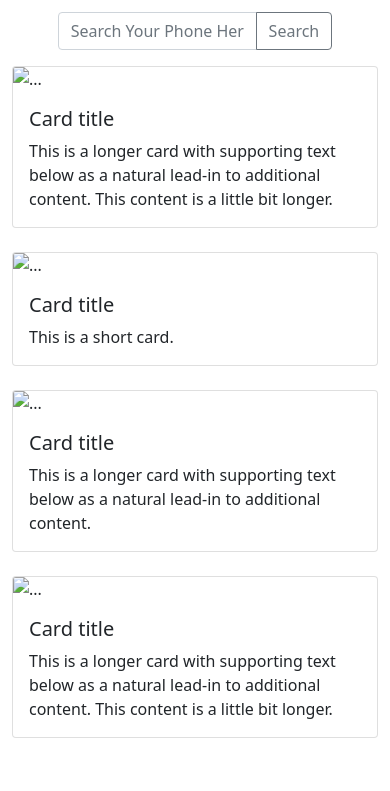
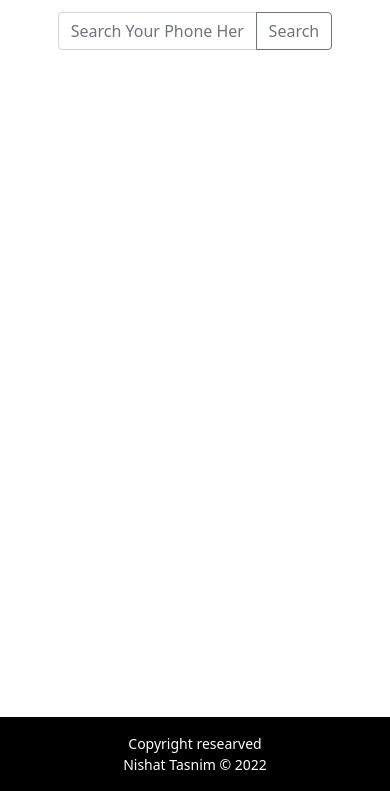
Before and after one commit to nishattasnim08/phone-hunter, a plain HTML site: page index.html in a window 390 px wide. Shown: the part 53-844 px from the top of the page. Drawn offline with nearby package versions, Linux system fonts and the light colour scheme.

Commit message:
phone image, phone name and footer commited

```diff
--- a/index.html
+++ b/index.html
@@ -11,8 +11,11 @@
 </head>
 
 <body>
+    <header>
         <h1 class="text-center my-3">Phone Bazaar</h1>
+    </header>
 
+    <main>
         <!-- search area -->
         <div class="container">
             <div class="input-group mb-3 w-75 mx-auto">
@@ -25,49 +28,13 @@
 
         <!-- search result -->
         <div class="container">
-        <div class="row row-cols-1 row-cols-md-3 g-4">
-            <div class="col">
-                <div class="card h-100">
-                    <img src="..." class="card-img-top" alt="...">
-                    <div class="card-body">
-                        <h5 class="card-title">Card title</h5>
-                        <p class="card-text">This is a longer card with supporting text below as a natural lead-in to
-                            additional content. This content is a little bit longer.</p>
+            <div id="search-result" class="row row-cols-1 row-cols-md-3 g-4 my-5">
             </div>
         </div>
-            </div>
-            <div class="col">
-                <div class="card h-100">
-                    <img src="..." class="card-img-top" alt="...">
-                    <div class="card-body">
-                        <h5 class="card-title">Card title</h5>
-                        <p class="card-text">This is a short card.</p>
-                    </div>
-                </div>
-            </div>
-            <div class="col">
-                <div class="card h-100">
-                    <img src="..." class="card-img-top" alt="...">
-                    <div class="card-body">
-                        <h5 class="card-title">Card title</h5>
-                        <p class="card-text">This is a longer card with supporting text below as a natural lead-in to
-                            additional content.</p>
-                    </div>
-                </div>
-            </div>
-            <div class="col">
-                <div class="card h-100">
-                    <img src="..." class="card-img-top" alt="...">
-                    <div class="card-body">
-                        <h5 class="card-title">Card title</h5>
-                        <p class="card-text">This is a longer card with supporting text below as a natural lead-in to
-                            additional content. This content is a little bit longer.</p>
-                    </div>
-                </div>
-            </div>
-        </div>
-    </div>
-
+    </main>
+    <footer>
+        <small class="w-100 bg-black fixed-bottom text-white py-3 px-auto mt-5 text-center">Copyright researved<br>Nishat Tasnim &copy; 2022</small>
+    </footer>
     <!-- bootstrap script -->
     <script src="https://cdn.jsdelivr.net/npm/bootstrap@5.1.3/dist/js/bootstrap.bundle.min.js"
         integrity="sha384-ka7Sk0Gln4gmtz2MlQnikT1wXgYsOg+OMhuP+IlRH9sENBO0LRn5q+8nbTov4+1p"
--- a/js/api.js
+++ b/js/api.js
@@ -1,4 +1,4 @@
-const searchPhone = () =>{
+const searchPhone = () => {
     const searchField = document.getElementById('search-field');
     const searchText = searchField.value;
     searchField.value = '';
@@ -7,6 +7,30 @@ const searchPhone = () =>{
 
 
     fetch(url)
-    .then(res => res.json())
-    .then(data => console.log(data));
+        .then(res => res.json())
+        .then(data => displaySearchResult(data.data));
 }
+
+// search result display
+
+const displaySearchResult = phones => {
+    const searchResult = document.getElementById('search-result');
+    phones.forEach(phone => {
+        console.log(phone);
+
+        // dynamic display card creating
+        const div = document.createElement('div');
+        div.classList.add('col');
+        div.innerHTML = `
+        <div class="card h-100">
+            <img src="${phone.image}" class="w-50 h-75 my-3 mx-auto card-img-top" alt="...">
+                <div class="card-body">
+                    <h5 class="text-center card-title">${phone.phone_name}</h5>
+                    <p class="card-text">This is a longer card with supporting text below as a natural lead-in to additional content. This content is a little bit longer.</p>
+                </div>
+        </div>
+        `;
+
+        searchResult.appendChild(div);
+    });
+}
```
Lines whose indentation alone changed are shown as unchanged.
